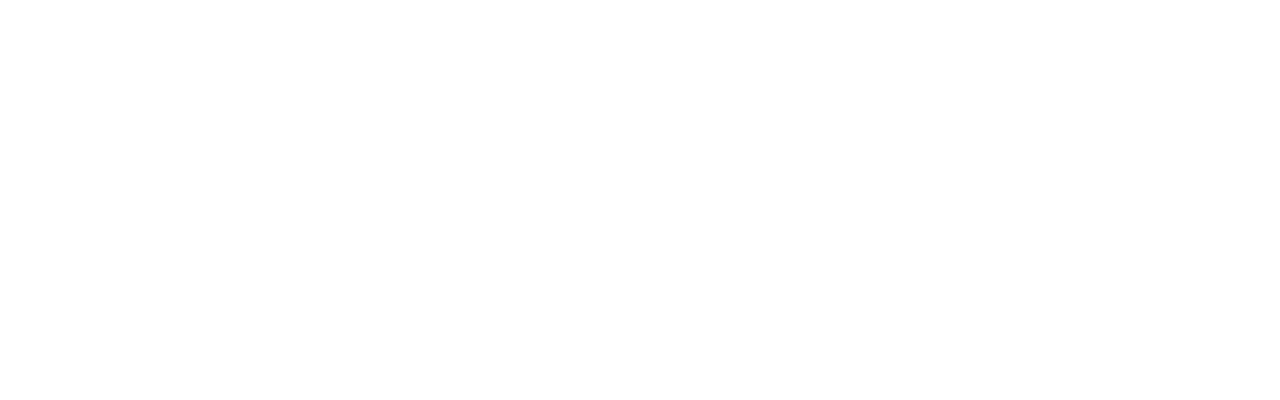
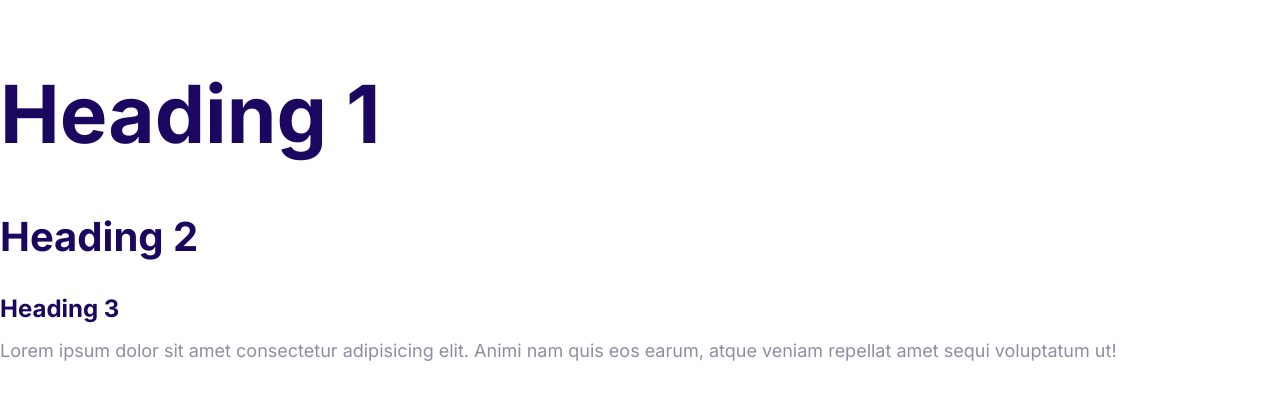
Before and after one commit to alinawabrana/MyFirstWeb, a plain HTML site: page index.html in a window 1280 px wide. Drawn offline with Linux system fonts and the light colour scheme.

Commit message:
Define the styles for the fonts.

```diff
--- a/css/styles.css
+++ b/css/styles.css
@@ -6,3 +6,68 @@
     --color-headings: #1b0760;
     --color-body: #918ca4;
 }
+
+html
+{
+    font-size: 62.5%;
+}
+
+body
+{
+    font-family: Inter,Arial, Arial, Helvetica, sans-serif;
+    color: var(--color-body);
+    font-size: 2.4rem;
+    line-height: 1.5;
+}
+
+h1,h2,h3
+{
+    color: var(--color-headings);
+    margin-bottom: 1rem;
+}
+
+h1
+{
+    font-size: 7rem;
+}
+
+h2
+{
+    font-size: 4rem;
+}
+
+h3
+{
+    font-size: 3rem;
+
+}
+
+p
+{
+    margin-top: 0;
+}
+
+@media screen and (min-width: 1024px)
+{
+    body
+    {
+        font-size: 1.8rem;
+    }
+
+    h1
+    {
+        font-size: 8rem;
+    }
+
+    h2
+    {
+        font-size: 4rem;
+    }
+
+    h3
+    {
+        font-size: 2.4rem;
+    }
+
+
+}
--- a/index.html
+++ b/index.html
@@ -6,9 +6,24 @@
     <meta name="viewport" content="width=device-width, initial-scale=1.0" />
     <title>Document</title>
 
+    <link rel="preconnect" href="https://fonts.googleapis.com" />
+    <link rel="preconnect" href="https://fonts.gstatic.com" crossorigin />
+    <link
+      href="https://fonts.googleapis.com/css2?family=Anton&family=Inter:wght@400;700&family=Lato&family=PT+Serif:ital@1&family=Poppins:wght@700&family=Roboto&display=swap"
+      rel="stylesheet"
+    />
+
     <link rel="stylesheet" href="css/normalize.css" />
     <link rel="stylesheet" href="css/styles.css" />
   </head>
 
-  <body></body>
+  <body>
+    <h1>Heading 1</h1>
+    <h2>Heading 2</h2>
+    <h3>Heading 3</h3>
+    <p>
+      Lorem ipsum dolor sit amet consectetur adipisicing elit. Animi nam quis
+      eos earum, atque veniam repellat amet sequi voluptatum ut!
+    </p>
+  </body>
 </html>
```
